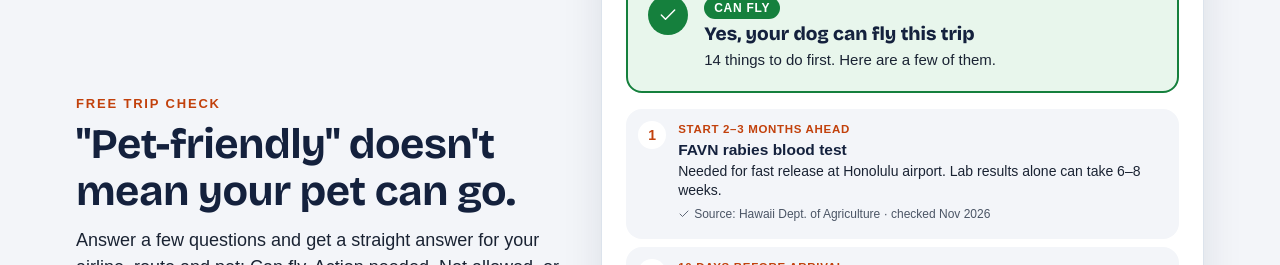
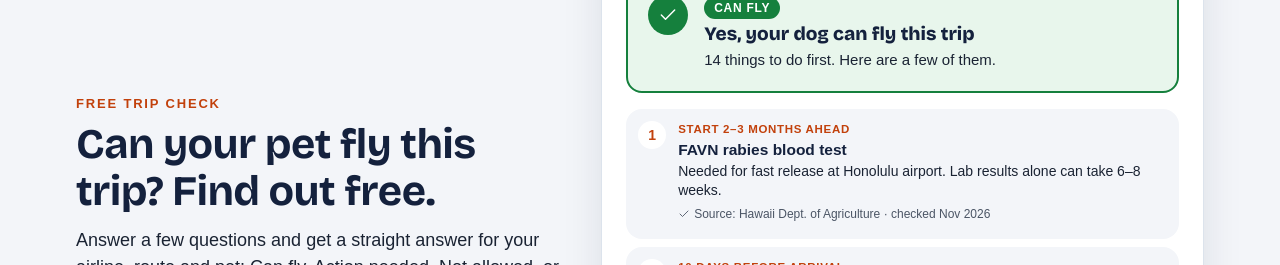
Before and after one commit to nimaesfand/petpassgo, a Next.js app: page / in a window 1280 px wide. Shown: the part 1760-2025 px from the top of the page. Built offline with nearby package versions, Linux system fonts and the light colour scheme; no server answers; a web font is replaced by a local one.

Commit message:
Homepage sample: plainer heading
Co-Authored-By: Claude Opus 5.5 <noreply@anthropic.com>
Claude-Session: https://claude.ai/code/session_01VUWJgk4GfSJ9AWCo53RNop

```diff
--- a/components/home/SampleAnswer.js
+++ b/components/home/SampleAnswer.js
@@ -34,7 +34,7 @@ export default function SampleAnswer() {
     <div className="grid gap-8 lg:grid-cols-[minmax(0,0.9fr)_minmax(0,1.1fr)] lg:items-center">
       <div>
         <div style={{ fontFamily: font.body, fontSize: 13, fontWeight: 800, letterSpacing: ".14em", color: tokens.primary }}>FREE TRIP CHECK</div>
-        <h2 style={{ fontFamily: font.display, color: tokens.navy, lineHeight: 1.12 }} className="text-[32px] md:text-[42px] font-bold mt-2">"Pet-friendly" doesn't mean your pet can go.</h2>
+        <h2 style={{ fontFamily: font.display, color: tokens.navy, lineHeight: 1.12 }} className="text-[32px] md:text-[42px] font-bold mt-2">Can your pet fly this trip? Find out free.</h2>
         <p style={{ fontFamily: font.body, fontSize: 18, lineHeight: 1.5, color: tokens.ink }} className="mt-3">
           Answer a few questions and get a straight answer for your airline, route and pet: Can fly, Action needed, Not allowed, or Check with airline. Free, no card.
         </p>
```
